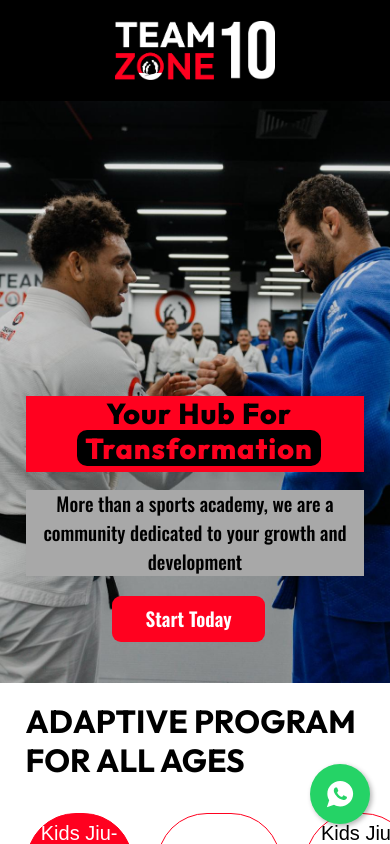
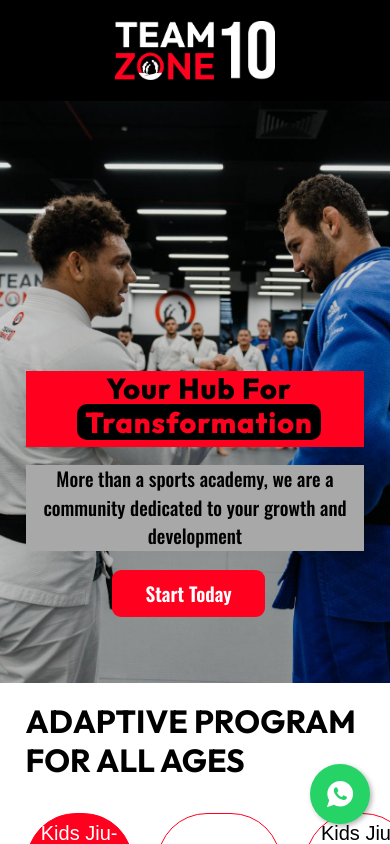
Before and after one commit to mghally999/team-zone-next, a Next.js app: page / in a window 390 px wide. Shown: the top 844 px of the page. Built offline with nearby package versions, Linux system fonts and the light colour scheme.

Commit message:
adjusting intro section at mobile phones

```diff
--- a/app/styles/IntroSection/IntroSection.module.css
+++ b/app/styles/IntroSection/IntroSection.module.css
@@ -48,10 +48,10 @@
 @media (max-width: 34em) {
   .intro {
     grid-template-columns: 1fr;
-    grid-template-rows: 1.2fr 1fr;
+    grid-template-rows: 1fr 1fr;
     justify-content: center;
     padding: 0 3.2rem;
-    gap: 0rem;
+    gap: 3rem;
   }
 }
 
```
Also changed, not shown: 2 other files (tests, documents, lock files or other folders).
